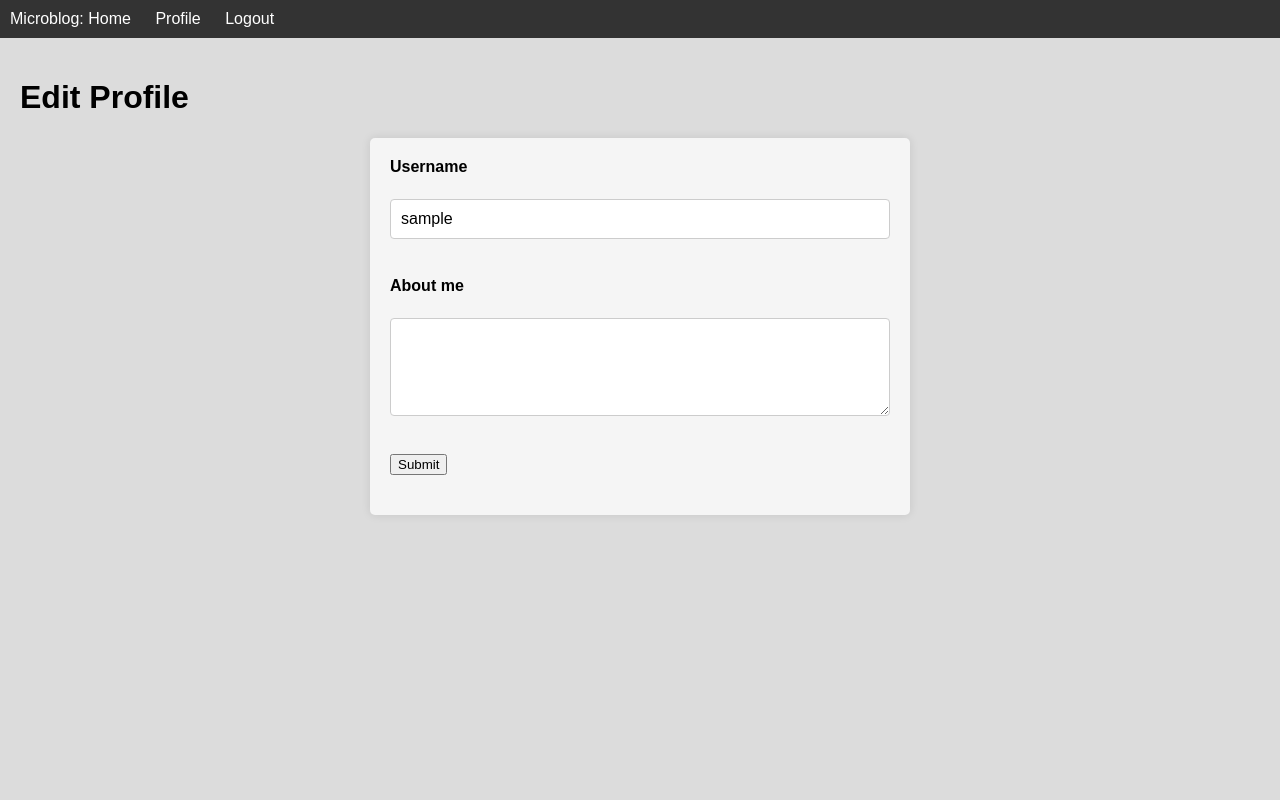
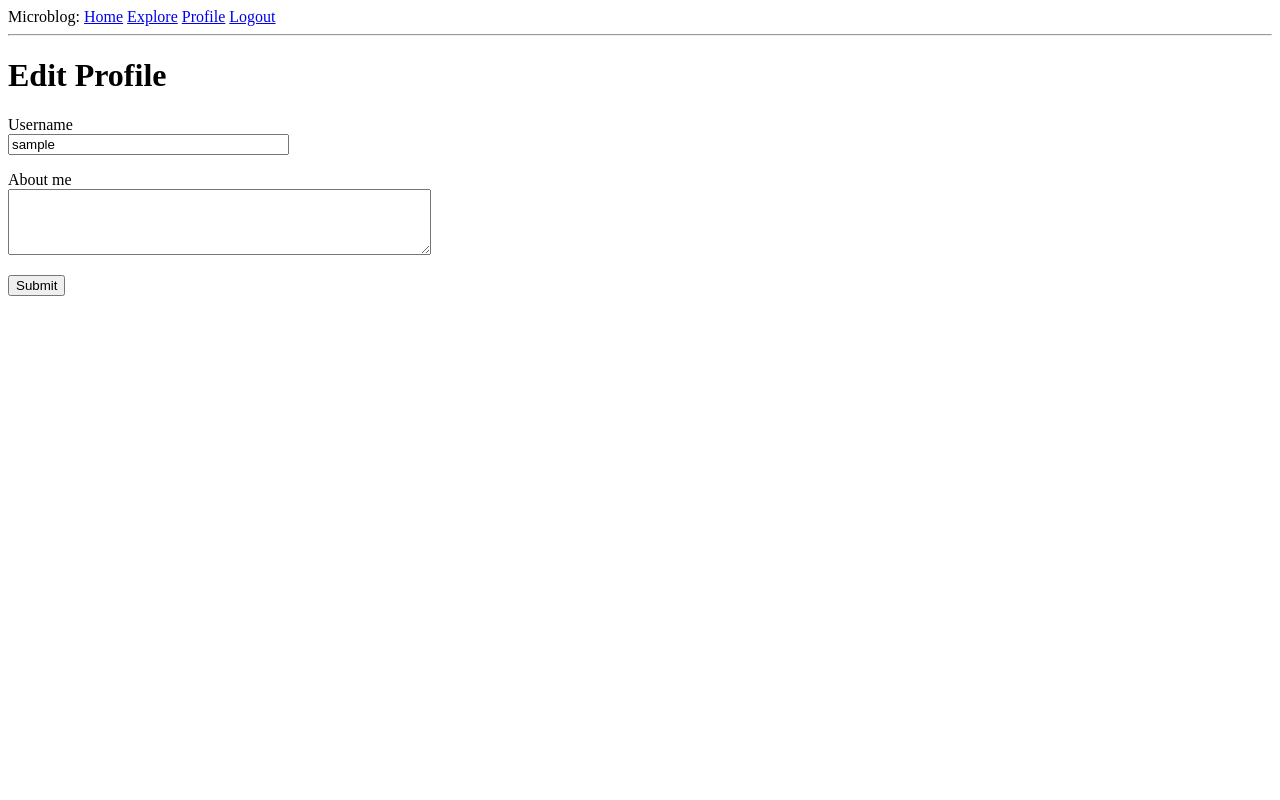
Before and after one commit to romatimon/flask_blog, a Flask app: page /edit_profile in a window 1280 px wide. Run offline with Flask 3, Linux system fonts and the light colour scheme; the visitor is signed in with stand-in values (Sample User, id 1); data comes from the database, SQL or seed files in the repository; both versions use the stored data as it was after the commit.

Commit message:
add explore

```diff
--- a/app/forms.py
+++ b/app/forms.py
@@ -60,4 +60,11 @@ class EditProfileForm(FlaskForm):
 
 
 class EmptyForm(FlaskForm):
+    """Форма подписки и отписки."""
     submit = SubmitField('Submit')
+
+
+class PostForm(FlaskForm):
+    """Форма для отправки сообщений в блог."""
+    post = TextAreaField('Say something', validators=[DataRequired(), Length(min=1, max=150)])
+    submit = SubmitField('Submit')
--- a/app/routes.py
+++ b/app/routes.py
@@ -5,8 +5,8 @@ from urllib.parse import urlsplit
 import sqlalchemy as sa
 from app import app
 from app import db
-from app.forms import LoginForm, RegistrationForm, EditProfileForm, EmptyForm
-from app.models import User
+from app.forms import LoginForm, RegistrationForm, EditProfileForm, EmptyForm, PostForm
+from app.models import User, Post
 
 
 # urllib.parse/urlsplit - делит/парсит URL-адрес на пять компонентов пути
@@ -17,22 +17,21 @@ from app.models import User
 # scalar - возвращает первое значение первой строки результата или None если результатов нет
 # first_or_404 - возвращает первый результат запроса или ошибку 404, если в нем нет строк
 
-@app.route('/')
-@app.route('/index')
+@app.route('/', methods=['GET', 'POST'])
+@app.route('/index', methods=['GET', 'POST'])
 @login_required
 def index():
     """Функция представления главной страницы."""
-    posts = [
-        {
-            'author': {'username': 'Ivan'},
-            'body': 'Beautiful day in Moscow!'
-        },
-        {
-            'author': {'username': 'Stepan'},
-            'body': 'The Fallout movie was so cool!'
-        }
-    ]
-    return render_template('index.html', title='Home', posts=posts)
+    form = PostForm()
+    if form.validate_on_submit():
+        post = Post(body=form.post.data, author=current_user)
+        db.session.add(post)
+        db.session.commit()
+        flash('Your post is now live!')
+        return redirect(url_for('index'))
+    posts = db.session.scalars(current_user.following_posts()).all()
+    return render_template("index.html", title='Home Page', form=form,
+                           posts=posts)
 
 
 @app.route('/login', methods=['GET', 'POST'])
@@ -162,3 +161,12 @@ def unfollow(username):
         return redirect(url_for('user', username=username))
     else:
         return redirect(url_for('index'))
+
+
+@app.route('/explore')
+@login_required
+def explore():
+    """Функция просмотра всех сообщений."""
+    query = sa.select(Post).order_by(Post.timestamp.desc())
+    posts = db.session.scalars(query).all()
+    return render_template('index.html', title='Explore', posts=posts)
--- a/app/templates/base.html
+++ b/app/templates/base.html
@@ -1,59 +1,17 @@
+<!doctype html>
 <html>
     <head>
         {% if title %}
-      <title>{{ title }} - microblog</title>
+        <title>{{ title }} - Microblog</title>
         {% else %}
-      <title>microblog</title>
+        <title>Welcome to Microblog</title>
         {% endif %}
-    <style>
-      /* Общие стили */
-      body {
-        font-family: Arial, sans-serif;
-        margin: 0;
-        padding: 0;
-        background-color: #dcdcdc;
-
-      }
-
-      /* Стили для шапки */
-      .header {
-        background-color: #333;
-        color: #fff;
-        padding: 10px;
-      }
-
-      .header a {
-        color: #fff;
-        text-decoration: none;
-        margin-right: 20px;
-      }
-
-      .header a:hover {
-        color: #ccc;
-      }
-
-      /* Стили для контента */
-      .content {
-        padding: 20px;
-      }
-
-      /* Стили для сообщений */
-      .messages {
-        background-color: #f2f2f2;
-        padding: 10px;
-        margin-bottom: 20px;
-      }
-
-      .messages li {
-        list-style-type: none;
-        margin-bottom: 5px;
-      }
-    </style>
     </head>
     <body>
-    <div class="header">
+        <div>
             Microblog:
             <a href="{{ url_for('index') }}">Home</a>
+            <a href="{{ url_for('explore') }}">Explore</a>
             {% if current_user.is_anonymous %}
             <a href="{{ url_for('login') }}">Login</a>
             {% else %}
@@ -61,19 +19,16 @@
             <a href="{{ url_for('logout') }}">Logout</a>
             {% endif %}
         </div>
-    <div class="content">
+        <hr>
         {% with messages = get_flashed_messages() %}
         {% if messages %}
-          <div class="messages">
         <ul>
             {% for message in messages %}
             <li>{{ message }}</li>
             {% endfor %}
         </ul>
-          </div>
         {% endif %}
         {% endwith %}
         {% block content %}{% endblock %}
-    </div>
   </body>
 </html>
--- a/app/templates/edit_profile.html
+++ b/app/templates/edit_profile.html
@@ -2,53 +2,22 @@
 
 {% block content %}
     <h1>Edit Profile</h1>
-<form action="" method="post" class="edit-profile-form">
+    <form action="" method="post">
         {{ form.hidden_tag() }}
-<div class="form-group">
-{{ form.username.label(class="form-label") }}<br>
-{{ form.username(size=32, class="form-control") }}<br>
+        <p>
+            {{ form.username.label }}<br>
+            {{ form.username(size=32) }}<br>
             {% for error in form.username.errors %}
-<span class="error-message">[{{ error }}]</span>
+            <span style="color: red;">[{{ error }}]</span>
             {% endfor %}
-</div>
-<div class="form-group">
-{{ form.about_me.label(class="form-label") }}<br>
-{{ form.about_me(cols=50, rows=4, class="form-control") }}<br>
+        </p>
+        <p>
+            {{ form.about_me.label }}<br>
+            {{ form.about_me(cols=50, rows=4) }}<br>
             {% for error in form.about_me.errors %}
-<span class="error-message">[{{ error }}]</span>
+            <span style="color: red;">[{{ error }}]</span>
             {% endfor %}
-</div>
-<div class="form-group">
-{{ form.submit(class="btn btn-primary") }}
-</div>
+        </p>
+        <p>{{ form.submit() }}</p>
     </form>
-<style>
-.edit-profile-form {
-max-width: 500px;
-margin: 0 auto;
-padding: 20px;
-background-color: #f5f5f5;
-border-radius: 5px;
-box-shadow: 0 0 10px rgba(0, 0, 0, 0.1);
-}
-.form-group {
-margin-bottom: 20px;
-}
-.form-label {
-display: block;
-font-weight: bold;
-margin-bottom: 5px;
-}
-.form-control {
-display: block;
-width: 100%;
-padding: 10px;
-font-size: 16px;
-border: 1px solid #ccc;
-border-radius: 4px;
-}
-.error-message {
-color: red;
-}
-</style>
 {% endblock %}
--- a/app/templates/user.html
+++ b/app/templates/user.html
@@ -33,4 +33,10 @@
     {% for post in posts %}
         {% include '_post.html' %}
     {% endfor %}
+    {% if prev_url %}
+    <a href="{{ prev_url }}">Newer posts</a>
+    {% endif %}
+    {% if next_url %}
+    <a href="{{ next_url }}">Older posts</a>
+    {% endif %}
 {% endblock %}
```
Also changed, not shown: app/templates/_post.html (+11 -6 lines), app/templates/index.html (+20 -1 lines), app.db. Lines whose indentation alone changed are shown as unchanged.
